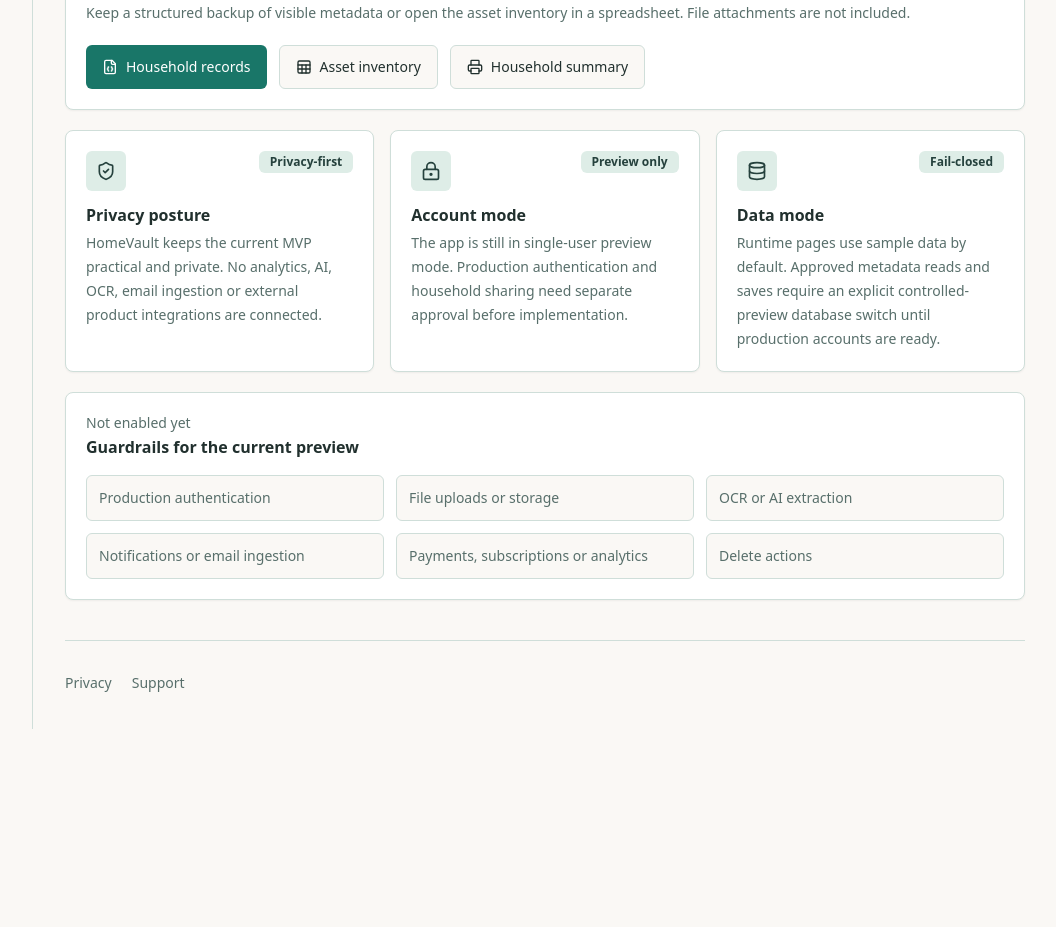
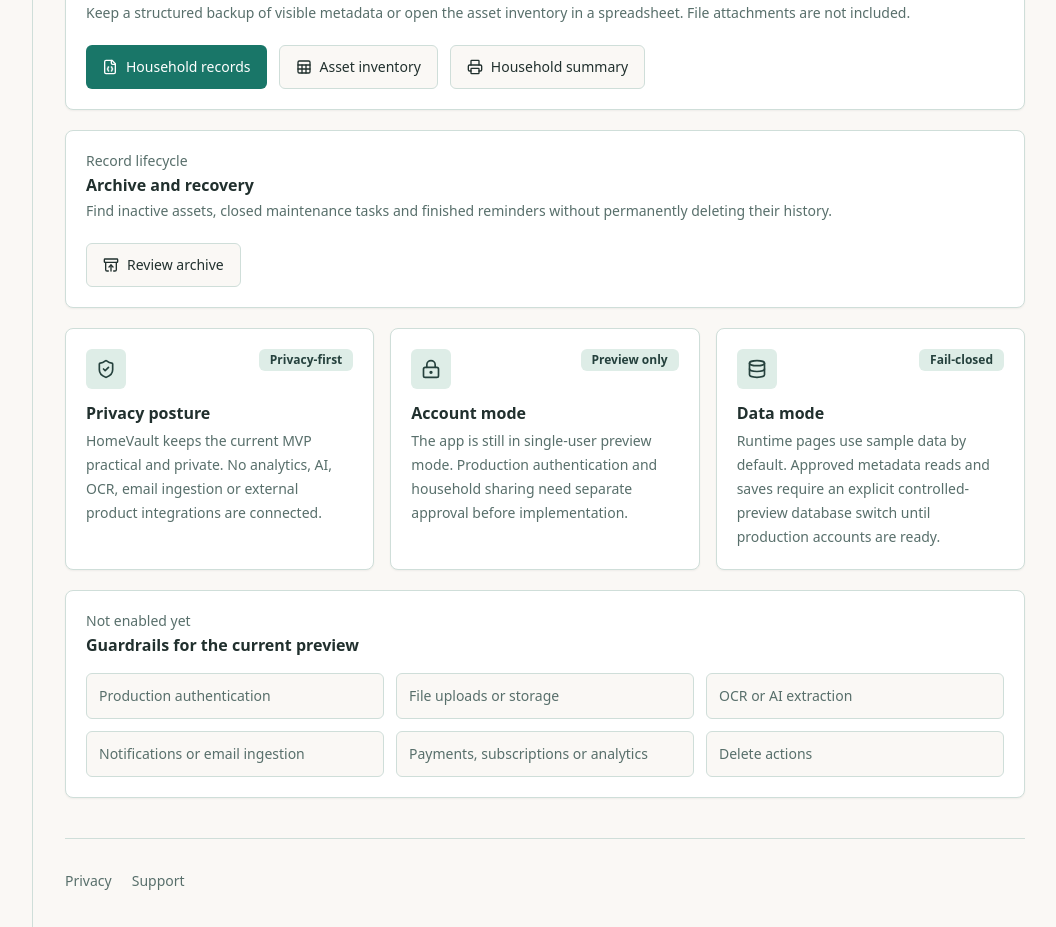
Before and after one commit to LatinMaestro/HomeVault, a Next.js app: page /settings in a window 1280 px wide. Shown: the part 1220-2147 px from the top of the page, without its empty margins (223-1279 px from the left). Before the commit the page ends 1949 px from the top, so only its background shows below. Built offline with nearby package versions, Linux system fonts and the light colour scheme; no server answers.

Commit message:
feat: link archive and recovery centre

```diff
--- a/src/app/settings/page.tsx
+++ b/src/app/settings/page.tsx
@@ -2,7 +2,7 @@ import { isPreviewDatabaseEnabled } from "@/lib/db";
 
 import type { Metadata } from "next";
 import Link from "next/link";
-import { Database, FileJson, LockKeyhole, Printer, Sheet, ShieldCheck } from "lucide-react";
+import { ArchiveRestore, Database, FileJson, LockKeyhole, Printer, Sheet, ShieldCheck } from "lucide-react";
 
 import { updateHouseholdProfileAction } from "@/app/settings/actions";
 import { AppShell } from "@/components/app-shell";
@@ -99,6 +99,24 @@ export default async function SettingsPage() {
           </CardContent>
         </Card>
 
+        <Card>
+          <CardHeader>
+            <CardDescription>Record lifecycle</CardDescription>
+            <CardTitle>Archive and recovery</CardTitle>
+            <CardDescription className="leading-6">
+              Find inactive assets, closed maintenance tasks and finished reminders without permanently deleting their history.
+            </CardDescription>
+          </CardHeader>
+          <CardContent>
+            <Button asChild variant="outline">
+              <Link href="/archive">
+                <ArchiveRestore className="h-4 w-4" aria-hidden="true" />
+                Review archive
+              </Link>
+            </Button>
+          </CardContent>
+        </Card>
+
         <div className="grid gap-4 lg:grid-cols-3">
           {readinessCards.map((card) => {
             const Icon = card.icon;
```
